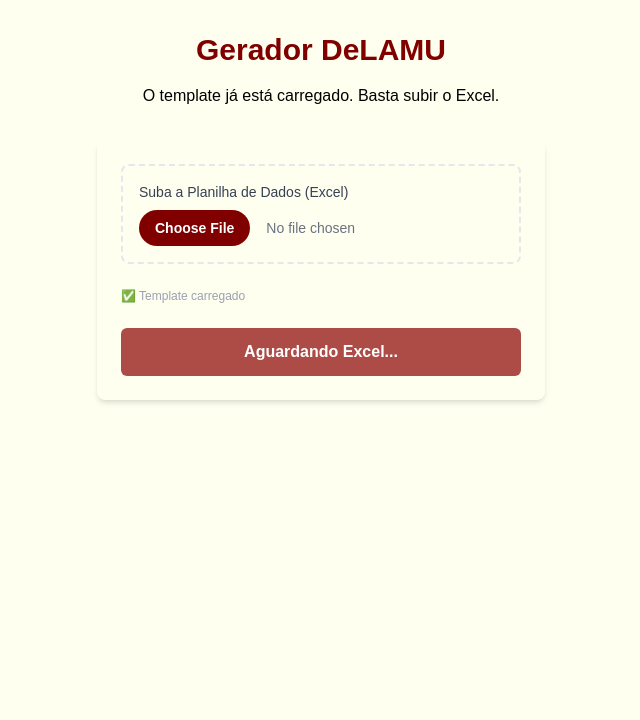
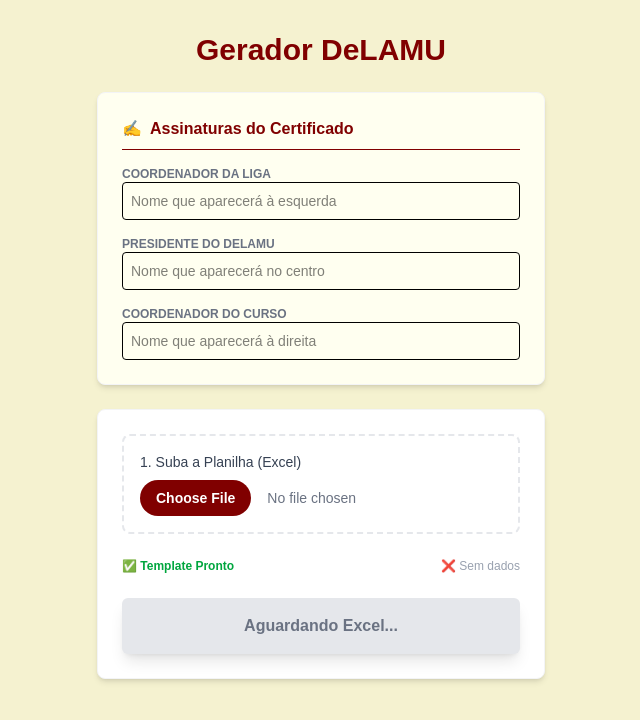
Before and after one commit to lvtating/projeto-delamu, a Next.js app in the folder gerador-certificados/: page / in a window 1280 px wide. Shown: the top 720 px of the page, without its empty margins (319-959 px from the left). Built offline with nearby package versions, Linux system fonts and the light colour scheme.

Commit message:
feat: ajustes de assinatura

```diff
--- a/gerador-certificados/src/app/page.tsx
+++ b/gerador-certificados/src/app/page.tsx
@@ -1,6 +1,6 @@
 'use client';
 
-import { useState, useEffect } from 'react'; // Adicionado useEffect
+import { useState, useEffect } from 'react';
 import * as XLSX from 'xlsx';
 import { gerarZipCertificados } from '../utilidades/certificador';
 
@@ -8,6 +8,14 @@ export default function GeradorPage() {
   const [dados, setDados] = useState<any[]>([]);
   const [template, setTemplate] = useState<Uint8Array | null>(null);
 
+  // Estado para os nomes que o cliente vai preencher na tela
+  const [gestao, setGestao] = useState({
+    coordenadorLiga: "",
+    presidenteDelamu: "",
+    coordenadorCurso: ""
+  });
+
+  // Carrega o template automaticamente ao abrir a página
   useEffect(() => {
     const carregarTemplate = async () => {
       try {
@@ -20,7 +28,7 @@ export default function GeradorPage() {
         console.error("Erro ao carregar template:", error);
       }
     };
-   carregarTemplate();
+    carregarTemplate();
   }, []);
 
   const handleExcelUpload = (e: React.ChangeEvent<HTMLInputElement>) => {
@@ -30,45 +38,90 @@ export default function GeradorPage() {
     const reader = new FileReader();
     reader.onload = (evt) => {
       const bstr = evt.target?.result;
-      // raw: false faz o XLSX ler o "texto exibido" na célula
+      // raw: false garante que o Excel leia "Julho" como texto e não como data interna
       const wb = XLSX.read(bstr, { type: 'binary', raw: false });
       const wsname = wb.SheetNames[0];
       const ws = wb.Sheets[wsname];
       const data = XLSX.utils.sheet_to_json(ws);
 
-      console.log("DADOS CAPTURADOS:", data[0]);
+      console.log("Conteúdo do Excel carregado:", data[0]);
       setDados(data);
-      alert(`${data.length} nomes carregados!`);
+      alert(`${data.length} nomes carregados com sucesso!`);
     };
     reader.readAsBinaryString(file);
   };
+//FFFFF0
+  return (
+    <main className="min-h-screen p-8 bg-[#F5F2D0] flex flex-col items-center">
+      <h1 className="text-3xl font-bold mb-6 text-[#800000]">Gerador DeLAMU</h1>
 
-  return (
-    <main className="min-h-screen p-8 bg-[#FFFFF0] flex flex-col items-center">
-      <h1 className="text-3xl font-bold mb-4 text-[#800000]">Gerador DeLAMU</h1>
-      <p className="mb-8 text-black">O template já está carregado. Basta subir o Excel.</p>
+      {/* SEÇÃO 1: NOMES DAS ASSINATURAS (Para o cliente preencher) */}
+      <div className="bg-[#FFFFF0] p-6 rounded-lg shadow-md w-full max-w-md space-y-4 mb-6 border border-gray-100">
+        <h2 className="font-bold text-[#800000] border-b pb-2 flex items-center gap-2">
+          <span>✍️</span> Assinaturas do Certificado
+        </h2>
 
-      <div className="bg-[#FFFFF0] p-6 rounded-lg shadow-md w-full max-w-md space-y-6">
-        <div className="border-2 border-dashed border-gray-200 p-4 rounded-lg">
-          <label className="block text-sm font-medium mb-2 text-gray-700">Suba a Planilha de Dados (Excel)</label>
+        <div>
+          <label className="block text-xs font-semibold text-gray-500 uppercase">Coordenador da Liga</label>
+          <input
+            type="text"
+            value={gestao.coordenadorLiga}
+            onChange={(e) => setGestao({...gestao, coordenadorLiga: e.target.value})}
+            className="w-full border p-2 rounded text-sm text-black focus:ring-2 focus:ring-[#800000] outline-none"
+            placeholder="Nome que aparecerá à esquerda"
+          />
+        </div>
+
+        <div>
+          <label className="block text-xs font-semibold text-gray-500 uppercase">Presidente do DeLAMU</label>
+          <input
+            type="text"
+            value={gestao.presidenteDelamu}
+            onChange={(e) => setGestao({...gestao, presidenteDelamu: e.target.value})}
+            className="w-full border p-2 rounded text-sm text-black focus:ring-2 focus:ring-[#800000] outline-none"
+            placeholder="Nome que aparecerá no centro"
+          />
+        </div>
+
+        <div>
+          <label className="block text-xs font-semibold text-gray-500 uppercase">Coordenador do Curso</label>
+          <input
+            type="text"
+            value={gestao.coordenadorCurso}
+            onChange={(e) => setGestao({...gestao, coordenadorCurso: e.target.value})}
+            className="w-full border p-2 rounded text-sm text-black focus:ring-2 focus:ring-[#800000] outline-none"
+            placeholder='Nome que aparecerá à direita'
+          />
+        </div>
+      </div>
+
+      {/* SEÇÃO 2: UPLOAD E GERAÇÃO */}
+      <div className="bg-white p-6 rounded-lg shadow-md w-full max-w-md space-y-6 border border-gray-100">
+        <div className="border-2 border-dashed border-gray-200 p-4 rounded-lg hover:border-[#800000] transition-colors">
+          <label className="block text-sm font-medium mb-2 text-gray-700">1. Suba a Planilha (Excel)</label>
           <input
             type="file"
             accept=".xlsx, .xls"
             onChange={handleExcelUpload}
-            className="w-full text-sm text-gray-500 file:mr-4 file:py-2 file:px-4 file:rounded-full file:border-0 file:text-sm file:font-semibold file:bg-[#800000] file:text-white hover:file:bg-[#8B0000]/70"
+            className="w-full text-sm text-gray-500 file:mr-4 file:py-2 file:px-4 file:rounded-full file:border-0 file:text-sm file:font-semibold file:bg-[#800000] file:text-white hover:file:bg-[#8B0000]"
           />
         </div>
 
-        <div className="text-xs text-gray-400">
-          {template ? "✅ Template carregado" : "⏳ Carregando template..."}
+        <div className="flex items-center justify-between text-xs">
+          <span className={template ? "text-green-600 font-bold" : "text-amber-600"}>
+            {template ? "✅ Template Pronto" : "⏳ Carregando Template..."}
+          </span>
+          <span className={dados.length > 0 ? "text-green-600 font-bold" : "text-gray-400"}>
+            {dados.length > 0 ? `✅ ${dados.length} nomes` : "❌ Sem dados"}
+          </span>
         </div>
 
         <button
-          onClick={() => template && dados.length > 0 && gerarZipCertificados(dados, template)}
-          disabled={!template || dados.length === 0}
-          className="w-full bg-[#800000] text-white py-3 rounded-md font-semibold hover:bg-[#8B0000]/70 disabled:bg-[#8B0000]/70 transition-colors"
+          onClick={() => template && dados.length > 0 && gerarZipCertificados(dados, template, gestao)}
+          disabled={!template || dados.length === 0 || !gestao.coordenadorLiga || !gestao.presidenteDelamu}
+          className="w-full bg-[#800000] text-white py-4 rounded-md font-bold hover:bg-[#8B0000] disabled:bg-gray-200 disabled:text-gray-500 disabled:cursor-not-allowed transition-all shadow-lg"
         >
-          {dados.length > 0 ? `Gerar ${dados.length} Certificados (.ZIP)` : "Aguardando Excel..."}
+          {dados.length > 0 ? `2. GERAR CERTIFICADOS (.ZIP)` : "Aguardando Excel..."}
         </button>
       </div>
     </main>
--- a/gerador-certificados/src/utilidades/certificador.ts
+++ b/gerador-certificados/src/utilidades/certificador.ts
@@ -3,9 +3,14 @@ import fontkit from '@pdf-lib/fontkit';
 import JSZip from 'jszip';
 import { saveAs } from 'file-saver';
 
-export const gerarZipCertificados = async (dados: any[], templateImageUint8: Uint8Array) => {
+export const gerarZipCertificados = async (
+  dados: any[],
+  templateImageUint8: Uint8Array,
+  gestao: { coordenadorLiga: string; presidenteDelamu: string; coordenadorCurso: string; }
+) => {
   const zip = new JSZip();
 
+  // Carregamento das fontes
   const [boldBytes, regularBytes] = await Promise.all([
     fetch('/fonts/JosefinSlab-Bold.ttf').then(res => res.arrayBuffer()),
     fetch('/fonts/JosefinSlab-Regular.ttf').then(res => res.arrayBuffer())
@@ -30,7 +35,7 @@ export const gerarZipCertificados = async (dados: any[], templateImageUint8: Uin
   };
 
   for (const pessoa of dados) {
-    // 1. Identificação do Nome (Primeira coluna ou 'Nome')
+    // Identificação do nome
     const nomeBruto = pessoa['Nome'] || pessoa['Nome Completo'] || Object.values(pessoa)[0];
     const nome = String(nomeBruto || '').trim().toUpperCase();
 
@@ -48,39 +53,32 @@ export const gerarZipCertificados = async (dados: any[], templateImageUint8: Uin
     const image = await pdfDoc.embedPng(templateImageUint8);
     page.drawImage(image, { x: 0, y: 0, width, height });
 
-    // --- TRATAMENTO DE DADOS (Focado no seu Excel) ---
     const limparValor = (valor: any) => {
       if (valor === undefined || valor === null || valor === 'undefined') return '';
       return String(valor).trim();
     };
 
+    // Dados da Planilha
     const cargo = limparValor(pessoa['Cargo'] || 'Membro');
     const liga = limparValor(pessoa['Liga'] || 'DeLAMU');
-
-    // Prioridade total para os nomes exatos da sua planilha
     const mesInicio = limparValor(pessoa['Início'] || pessoa['Inicio']);
     const mesFim = limparValor(pessoa['Conclusão'] || pessoa['Conclusao']);
     const ano = limparValor(pessoa['Ano'] || '2025');
 
-    // horas: x:xx
+    // Formatação de horas para X:XX
     let horasRaw = limparValor(pessoa['Horas'] || '0');
     let horasExibicao = "";
 
     if (horasRaw.includes(':')) {
-      // Se já vier "05:00", garantimos que não tenha espaços e usamos como está
       horasExibicao = horasRaw;
     } else if (horasRaw.includes('.') && parseFloat(horasRaw) < 1) {
-      // Se vier como fração do Excel (0.4166), converte para o número e adiciona :00
       const numHoras = Math.round(parseFloat(horasRaw) * 24);
       horasExibicao = `${numHoras}:00`;
     } else {
-      // Se vier apenas o número (ex: "10"), adiciona o :00
       horasExibicao = `${horasRaw}:00`;
     }
 
-    // --- DESENHO DOS TEXTOS ---
-
-    // 1. Nome do Aluno
+    // 1. Desenhar Nome do Aluno
     const nomeSize = 38;
     const nomeWidth = fontBold.widthOfTextAtSize(nome, nomeSize);
     page.drawText(nome, {
@@ -91,7 +89,7 @@ export const gerarZipCertificados = async (dados: any[], templateImageUint8: Uin
       color: rgb(0.1, 0.1, 0.1),
     });
 
-    // 2. Frase do Corpo (Dinâmica)
+    // 2. Desenhar Frase Principal
     const fraseCorpo = `Pela participação na condição de ${cargo} da Liga Acadêmica de ${liga} do CEUB, durante os meses de ${mesInicio} a ${mesFim} de ${ano}, totalizando ${horasExibicao} horas complementares.`;
 
     const fontSizeCorpo = 17;
@@ -109,41 +107,30 @@ export const gerarZipCertificados = async (dados: any[], templateImageUint8: Uin
       });
     });
 
-    // 3. Assinaturas (Nomes fixos ou via Excel)
+    // 3. Desenhar Assinaturas Dinâmicas
     const fontSizeAssinatura = 11;
 
-    const nomeCoord = limparValor(pessoa['Coordenador'] || 'COORDENADOR DA LIGA');
-    const coordWidth = fontRegular.widthOfTextAtSize(nomeCoord.toUpperCase(), fontSizeAssinatura);
-    page.drawText(nomeCoord.toUpperCase(), {
-      x: 201 - (coordWidth / 2),
-      y: 175,
-      size: fontSizeAssinatura,
-      font: fontRegular,
-    });
+    const desenharAssinatura = (texto: string, xCentro: number) => {
+      const txt = (texto || "").toUpperCase();
+      const txtWidth = fontRegular.widthOfTextAtSize(txt, fontSizeAssinatura);
+      page.drawText(txt, {
+        x: xCentro - (txtWidth / 2),
+        y: 110,
+        size: fontSizeAssinatura,
+        font: fontRegular,
+      });
+    };
 
-    const nomePres = limparValor(pessoa['Presidente'] || 'PRESIDENTE DO DELAMU');
-    const presWidth = fontRegular.widthOfTextAtSize(nomePres.toUpperCase(), fontSizeAssinatura);
-    page.drawText(nomePres.toUpperCase(), {
-      x: (width / 2) - (presWidth / 2),
-      y: 175,
-      size: fontSizeAssinatura,
-      font: fontRegular,
-    });
-
-    const nomeCurso = "NEULÂNIO FRANCISCO DE OLIVEIRA";
-    const cursoWidth = fontRegular.widthOfTextAtSize(nomeCurso, fontSizeAssinatura);
-    page.drawText(nomeCurso, {
-      x: 640 - (cursoWidth / 2),
-      y: 175,
-      size: fontSizeAssinatura,
-      font: fontRegular,
-    });
+    desenharAssinatura(gestao.coordenadorLiga, 165);
+    desenharAssinatura(gestao.presidenteDelamu, width / 2);
+    desenharAssinatura(gestao.coordenadorCurso, 680);
 
     const pdfBytes = await pdfDoc.save();
     const nomeArquivo = nome.replace(/[^a-z0-9]/gi, '_');
     zip.file(`Certificado_${nomeArquivo}.pdf`, pdfBytes);
   }
 
+  // Gera e salva o ZIP
   const content = await zip.generateAsync({ type: 'blob' });
   saveAs(content, 'certificados_delamu.zip');
 };
```
Also changed, not shown: gerador-certificados/public/certificado.png.
